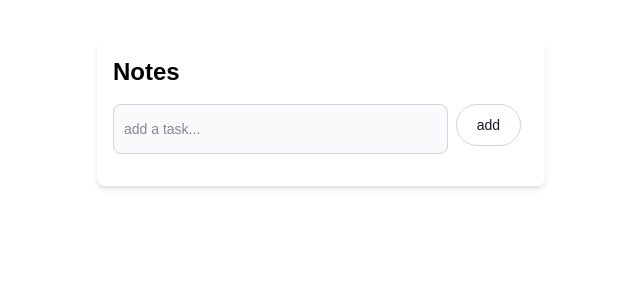
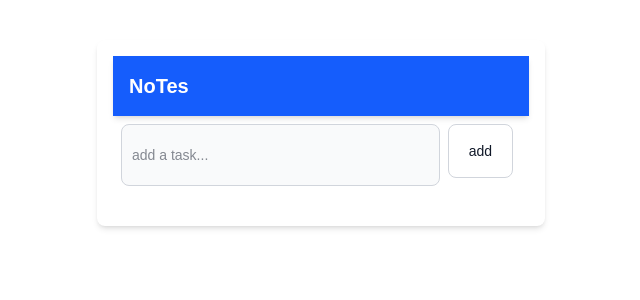
Before and after one commit to ajayjona/app1, a Next.js app: page / in a window 1280 px wide. Shown: the top 300 px of the page, without its empty margins (319-959 px from the left). Built offline with nearby package versions, Linux system fonts and the light colour scheme.

Commit message:
topbar added

```diff
--- a/src/app/page.tsx
+++ b/src/app/page.tsx
@@ -7,6 +7,7 @@ interface Todo {
 
 import { useEffect, useState } from "react";
 import AddButton from "@/components/AddButton";
+import TopBar from "@/components/TopBar";
 
 export default function Home() {
   const [todos, setTodos] = useState<Todo[]>([]);
@@ -36,8 +37,9 @@ export default function Home() {
 
   return (
     <div className="max-w-md mx-auto mt-10 p-4 bg-white shadow-md rounded-lg">
-      <h1 className="text-2xl  text-black  font-bold mb-4">Notes</h1>
-      <div className="flex mb-4 gap-2">
+<TopBar/>
+
+      <div className="flex mb-4 gap-2 p-2">
         <input
           type="text"
           value={input}
--- a/src/components/AddButton.tsx
+++ b/src/components/AddButton.tsx
@@ -10,9 +10,9 @@ const AddButton: React.FC<AddButtonProps> = ({ onAdd }) => {
   return (
     <button
       onClick={onAdd}
-      className="text-gray-900 bg-white border border-gray-300 focus:outline-none hover:bg-gray-100 focus:ring-4 focus:ring-gray-100 font-medium rounded-full text-sm px-5 py-2.5 me-2 mb-2 dark:bg-gray-800 dark:text-white dark:border-gray-600 dark:hover:bg-gray-700 dark:hover:border-gray-600 dark:focus:ring-gray-700"
+      className="text-gray-900 bg-white border border-gray-300 focus:outline-none hover:bg-gray-100 focus:ring-4 focus:ring-gray-100 font-medium rounded-lg text-sm px-5 py-4 me-2 mb-2 dark:bg-gray-800 dark:text-white dark:border-gray-600 dark:hover:bg-gray-700 dark:hover:border-gray-600 dark:focus:ring-gray-700"
     >
-      add
+       add
     </button>
   );
 };
--- /dev/null
+++ b/src/components/TopBar.tsx
@@ -0,0 +1,17 @@
+'use client';
+
+import React from 'react';
+
+const TopBar: React.FC = () => {
+  return (
+    <header className="w-full bg-blue-600 text-white p-4 shadow-md">
+      <div className="max-w-md mx-auto flex justify-between items-center">
+        <h1 className="text-xl font-bold">NoTes</h1>
+        {/* Add theme toggle or other features later */}
+        <div className="text-sm"></div>
+      </div>
+    </header>
+  );
+};
+
+export default TopBar;
```
